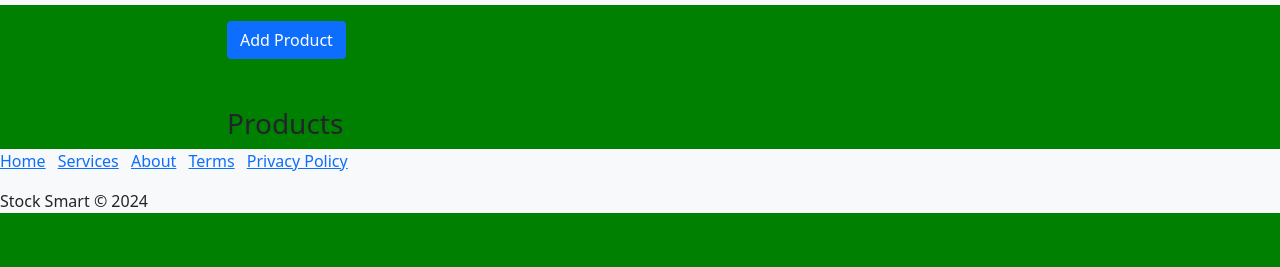
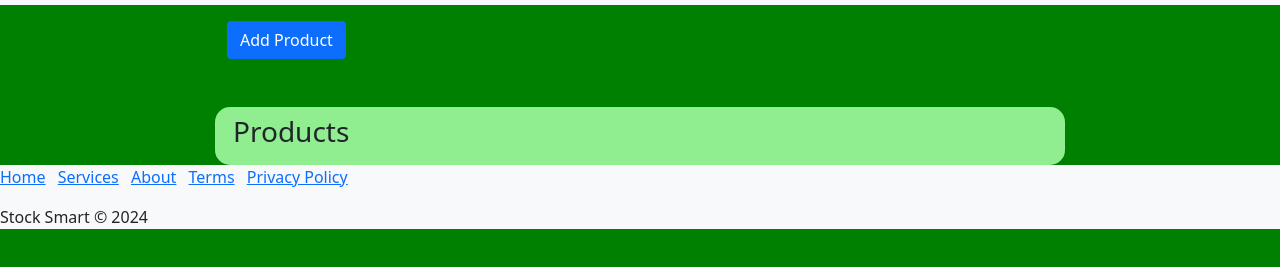
Before and after one commit to DavidParsley/PHASE-ONE-PROJECT--David-Parsley.K, a plain HTML site: page index.html in a window 1280 px wide. Shown: the part 51-318 px from the top of the page. Drawn offline with nearby package versions, Linux system fonts and the light colour scheme.

Commit message:
adds css

```diff
--- a/style.css
+++ b/style.css
@@ -15,3 +15,12 @@ body {
 #settings {
     color: red;
 }
+
+/* Products Section */
+
+#products{
+    background-color: lightgreen;
+    padding: 8px 18px;
+    border-radius: 15px;
+
+}
```
